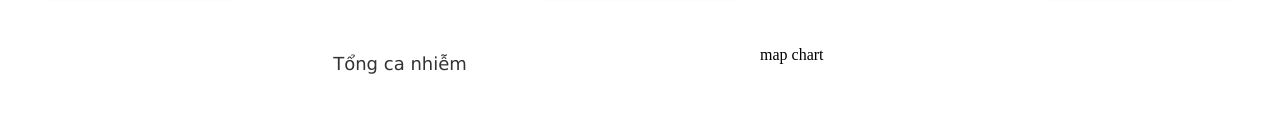
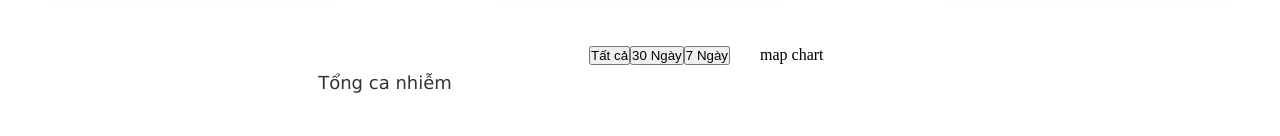
Before and after one commit to dangvannhang/covid-tracker, a React (Create React App) app: page / in a window 1280 px wide. Shown: the part 211-347 px from the top of the page. Built offline with nearby package versions, Linux system fonts and the light colour scheme; no server answers.

Commit message:
Create a group buttons contain time we can choose to show in line chart

```diff
--- a/sass/_highlight.scss
+++ b/sass/_highlight.scss
@@ -6,7 +6,7 @@
 
 .highlight-card {
   border: 1px solid $black-color;
-  width: 200px;
+  width: 300px;
   position: relative;
   height: 100px;
   display: flex;
--- /dev/null
+++ b/sass/_summaryLineChart.scss
@@ -0,0 +1,9 @@
+.line-chart-component{
+    display: flex;
+    flex-direction: column;
+    margin-right: 30px;
+    .group-button-date{
+        display: flex;
+        justify-content: flex-end;
+    }
+}
--- a/sass/app.scss
+++ b/sass/app.scss
@@ -4,3 +4,4 @@
 @import 'base';
 @import 'highlight';
 @import 'summary';
+@import 'summaryLineChart';
--- a/src/app.css
+++ b/src/app.css
@@ -50,7 +50,7 @@ img {
 
 .highlight-card {
   border: 1px solid #3c0000;
-  width: 200px;
+  width: 300px;
   position: relative;
   height: 100px;
   display: flex;
@@ -95,4 +95,14 @@ img {
   width: 40%;
 }
 
+.line-chart-component {
+  display: flex;
+  flex-direction: column;
+  margin-right: 30px;
+}
+.line-chart-component .group-button-date {
+  display: flex;
+  justify-content: flex-end;
+}
+
 /*# sourceMappingURL=app.css.map */
--- a/src/components/Charts/LineChart/index.js
+++ b/src/components/Charts/LineChart/index.js
@@ -1,10 +1,11 @@
 import React, { useState, useEffect } from 'react'
 import HighchartsReact from 'highcharts-react-official'
 import HighChart from 'highcharts'
+import moment from 'moment'
 
 // tuong ung voi quoc gia ma chung ta da lua chon
 const generateOptions = (data) => {
-  const categories = []
+  const categories = data.map(item => moment(item.Date).format('DD/MM/YYYY'))
 
   return {
     chart: {
@@ -54,14 +55,42 @@ const generateOptions = (data) => {
 
 function LineChart({ data }) {
   const [options, setOptions] = useState({})
+  const [timeShow, setTimeShow] = useState('all')
 
   // everytime when data change, recall function in useEffect
   useEffect(() => {
     setOptions(generateOptions(data))
   }, [data])
 
+  const arrayTime = [
+    {
+      'title': 'Tất cả',
+      'value': 'all'
+    },
+    {
+      'title': '30 Ngày',
+      'value': '30'
+    },
+    {
+      'title': '7 Ngày',
+      'value': '7'
+    }
+  ]
+
   return (
-    <div>
+    <div className="line-chart-component">
+      <div className='group-button-date'>
+
+        {
+          arrayTime.map((time, index) => {
+            return <button className="btn" onClick={() => setTimeShow(time.value)} key={index}>
+            {time.title}
+          </button>
+          })
+        }
+
+
+      </div>
       <HighchartsReact highcharts={HighChart} options={options} />
     </div>
   )
--- a/src/components/Summary/index.js
+++ b/src/components/Summary/index.js
@@ -1,11 +1,11 @@
 import React from 'react'
 import LineChart from '../Charts/LineChart'
 
-function Summary() {
+function Summary({countrySituation}) {
   return (
     <div className="summary-component">
       <div className="line-chart">
-        <LineChart data={[]}/>
+        <LineChart data={countrySituation}/>
       </div>
       <div className="map-chart">map chart</div>
     </div>
```
Also changed, not shown: 1 other file (tests, documents, lock files or other folders).
